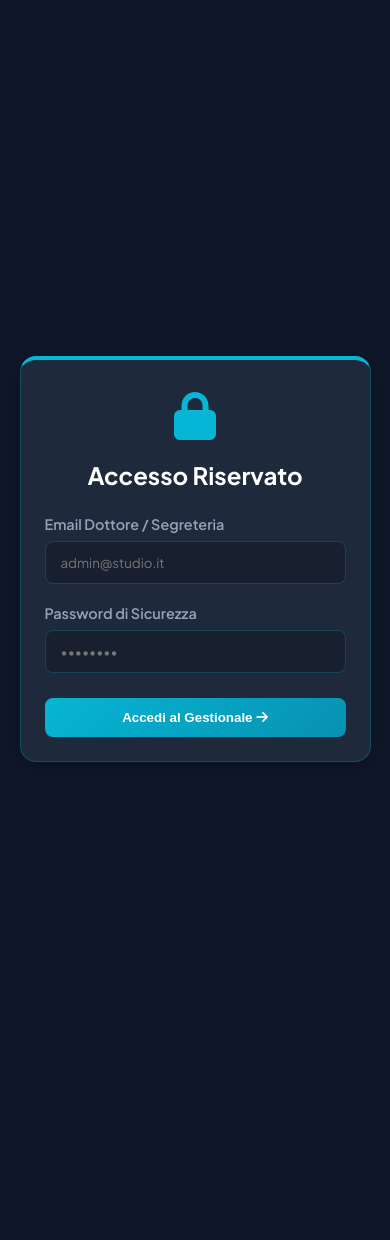
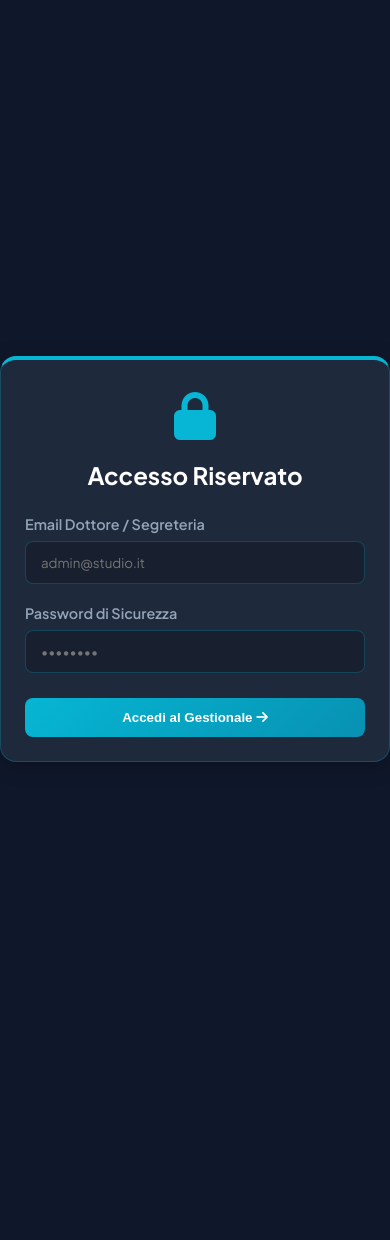
Before and after one commit to alisidqi098-tech/Dental-care-solution, a Flask app: page / in a window 390 px wide; the page is wider, and only the part inside the window is pictured. Shown: the part 518-1758 px from the top of that part. Run offline with Flask 3, Linux system fonts and the light colour scheme; tables that the repository leaves empty hold one stand-in row (values such as "Sample post").

Commit message:
Update index.html

```diff
--- a/templates/index.html
+++ b/templates/index.html
@@ -99,7 +99,7 @@
             to { opacity: 1; transform: translateY(0); }
         }
 
-        /* DASHBOARD GRID SUPERIORE (FACCINA AI + APPUNTAMENTI OGGI) */
+        /* DASHBOARD GRID SUPERIORE */
         .dashboard-layout {
             display: grid;
             grid-template-columns: 380px 1fr;
@@ -129,7 +129,7 @@
         .patient-name { font-weight: 600; margin-top: 4px; }
         .treatment-type { font-size: 0.85rem; color: var(--text-muted); }
 
-        /* SEZIONE FACCINA AI (HERO SECTION) */
+        /* SEZIONE FACCINA AI */
         .hero-section {
             text-align: center;
             display: flex;
@@ -206,11 +206,6 @@
             gap: 20px;
         }
 
-        @media (max-width: 900px) {
-            .grid-3 { grid-template-columns: 1fr; }
-            .dashboard-layout { grid-template-columns: 1fr; }
-        }
-
         /* AGENDA LIST */
         .agenda-list { display: flex; flex-direction: column; gap: 15px; }
         .agenda-row {
@@ -272,10 +267,25 @@
             color: var(--text-muted);
             font-size: 0.85rem;
         }
+
+        /* MEDIA QUERIES MOBILE */
+        @media (max-width: 900px) {
+            .grid-3 { grid-template-columns: 1fr; }
+            .dashboard-layout { grid-template-columns: 1fr; }
+        }
+
+        @media (max-width: 768px) {
+            header { padding: 15px 20px; flex-direction: column; gap: 15px; }
+            nav ul { flex-wrap: wrap; justify-content: center; gap: 10px; }
+            body { padding: 0; }
+            main { padding: 20px 10px; }
+            .card { width: 100% !important; }
+            .agenda-row { grid-template-columns: 1fr 1fr; gap: 10px; }
+        }
     </style>
 </head>
 <body>
-<!-- SCHERMATA DI LOGIN OVERLAY -->
+    <!-- SCHERMATA DI LOGIN OVERLAY -->
     <div id="login-overlay" style="position: fixed; top: 0; left: 0; width: 100%; height: 100vh; background-color: var(--bg-dark); z-index: 9999; display: flex; align-items: center; justify-content: center;">
         <div class="card" style="max-width: 400px; width: 90%; text-align: center; border-top: 4px solid var(--accent-cyan);">
             <div style="font-size: 3rem; color: var(--accent-cyan); margin-bottom: 15px;"><i class="fa-solid fa-lock"></i></div>
@@ -314,7 +324,6 @@
 
     <main>
         <section id="dashboard" class="tab-content active">
-
             <div class="dashboard-layout">
                 <div class="today-card">
                     <h3 style="color: var(--accent-cyan); font-size: 1.1rem; margin-bottom: 15px; display: flex; align-items: center; gap: 8px;">
@@ -355,7 +364,7 @@
                             <th>Data / Ora</th>
                         </tr>
                     </thead>
-                    <tbody>
+                    <tbody id="tabella-prenotazioni">
                         <tr>
                             <td><strong>Giuseppe Verdi</strong></td>
                             <td style="color: var(--text-muted); font-size: 0.8rem;">whatsapp:+393270315651</td>
@@ -401,7 +410,6 @@
                     </div>
                 </div>
             </div>
-
         </section>
 
         <section id="agenda" class="tab-content">
@@ -515,7 +523,6 @@
                 </div>
             </div>
         </section>
-
     </main>
 
     <footer>
@@ -575,23 +582,39 @@
                     if (tx) tx.innerText = data.transactions;
                 }).catch(() => {});
         }, 5000);
-        // --- LOGICA DI LOGIN ---
-        // 1. Controlla se c'è già una sessione salvata quando apri la pagina
+
         document.addEventListener("DOMContentLoaded", () => {
             const token = localStorage.getItem("auth_token");
             if (token) {
-                // Se ha il token, nascondi il blocco e mostra la dashboard
                 document.getElementById("login-overlay").style.display = "none";
             }
+
+            fetch('/api/prenotazioni')
+                .then(response => response.json())
+                .then(data => {
+                    const tbody = document.getElementById('tabella-prenotazioni');
+                    if (!tbody || !data || data.length === 0) return;
+
+                    tbody.innerHTML = '';
+                    data.forEach(p => {
+                        const tr = document.createElement('tr');
+                        tr.innerHTML = `
+                            <td><strong>${p.nome_cognome}</strong></td>
+                            <td style="color: var(--text-muted); font-size: 0.8rem;">${p.telefono}</td>
+                            <td>${p.motivo}</td>
+                            <td style="color: var(--accent-cyan);">${p.data_ora}</td>
+                        `;
+                        tbody.appendChild(tr);
+                    });
+                })
+                .catch(error => console.error('Errore nel caricamento delle prenotazioni:', error));
         });
 
-        // 2. Funzione per tentare l'accesso
         async function attemptLogin() {
             const email = document.getElementById('login-email').value;
             const password = document.getElementById('login-password').value;
 
             try {
-                // Chiama il nostro backend per verificare (lo creeremo nel prossimo step)
                 const response = await fetch('/api/login', {
                     method: 'POST',
                     headers: { 'Content-Type': 'application/json' },
@@ -600,13 +623,10 @@
 
                 if (response.ok) {
                     const data = await response.json();
-                    // Salva la chiave magica (token) nel browser
                     localStorage.setItem("auth_token", data.token);
-                    // Nasconde la schermata di login
                     document.getElementById('login-overlay').style.display = 'none';
                     document.getElementById('login-error').style.display = 'none';
                 } else {
-                    // Mostra errore se la password è sbagliata
                     document.getElementById('login-error').style.display = 'block';
                 }
             } catch (error) {
@@ -618,20 +638,3 @@
     </script>
 </body>
 </html>
-/* Questo codice scatta solo se lo schermo è più stretto di 768px (quindi un telefono) */
-@media (max-width: 768px) {
-    /* Metti i contenitori in verticale */
-    .dashboard-container, .grid-container {
-        flex-direction: column !important;
-    }
-
-    /* Riduci i margini e i font che solitamente sballano */
-    body {
-        padding: 10px;
-    }
-
-    /* Fai in modo che le tabelle o le card non escano dallo schermo */
-    .card {
-        width: 100% !important;
-    }
-}
```
